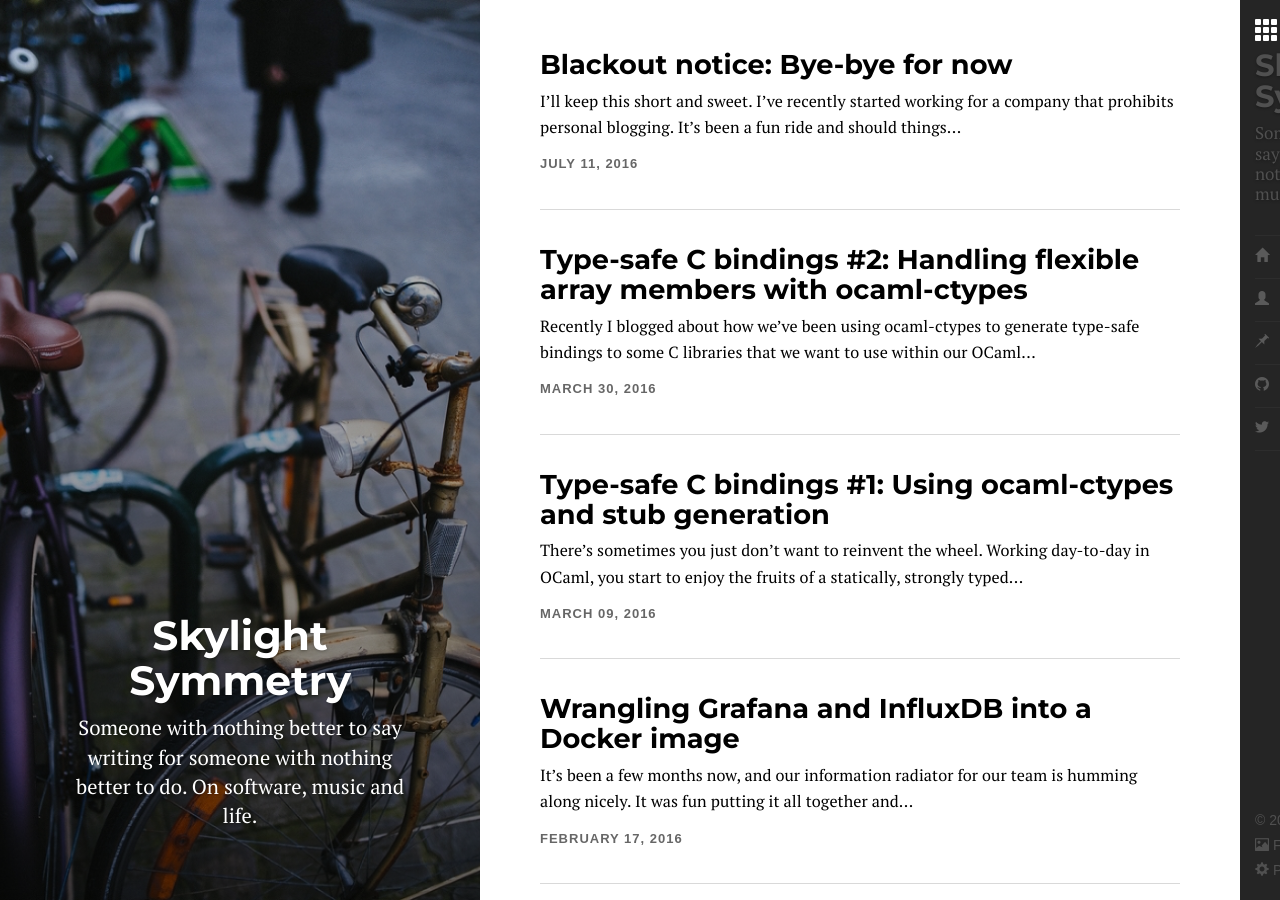
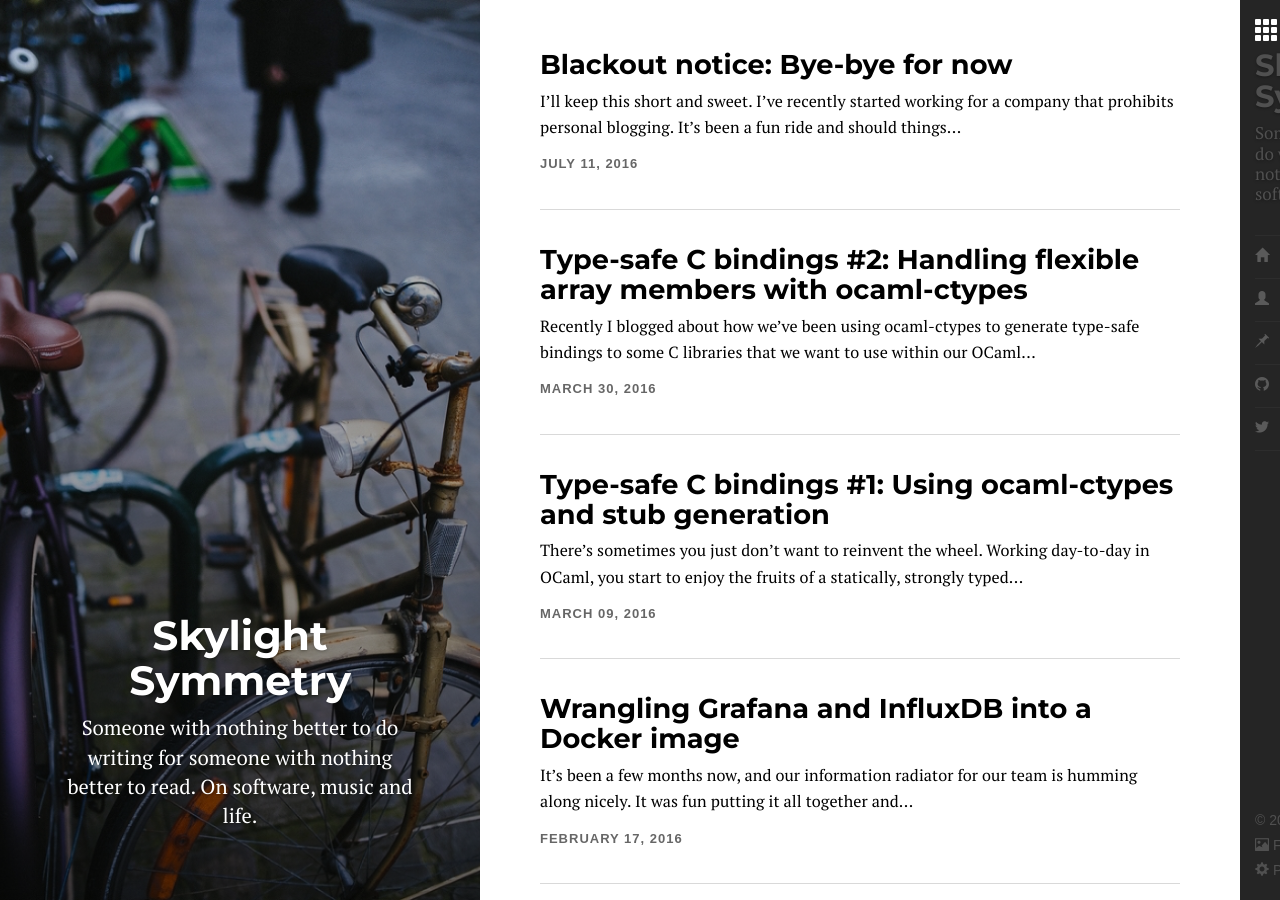
Before and after one commit to simonjbeaumont/simonjbeaumont.github.io, a Jekyll site: the page built from index.md, in a window 1280 px wide and 900 px high. Built offline with Jekyll 4.4.1, drawn with Linux system fonts in a browser that asks for light colours; nearby versions of some CDN libraries; some web fonts are replaced; library files that are not in the unit come from our copies.

Commit message:
about: Tweak description
Signed-off-by: Si Beaumont <simonjbeaumont@gmail.com>

```diff
--- a/_config.yml
+++ b/_config.yml
@@ -12,8 +12,8 @@ baseurl:
 
 title: Skylight Symmetry
 description: >
-  Someone with nothing better to say writing for someone
-  with nothing better to do. On software, music and life.
+  Someone with nothing better to do writing for someone
+  with nothing better to read. On software, music and life.
 keywords: [beaumont, si, beaumont, blog, software, cambridge, ocaml, citrix]
 author:
   name: Si Beaumont
```
